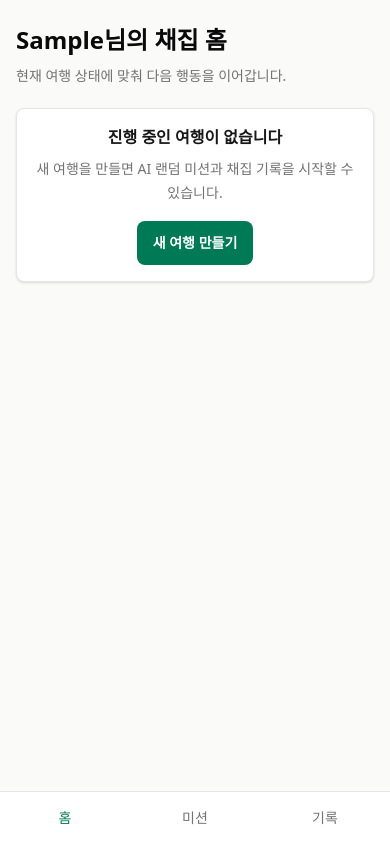
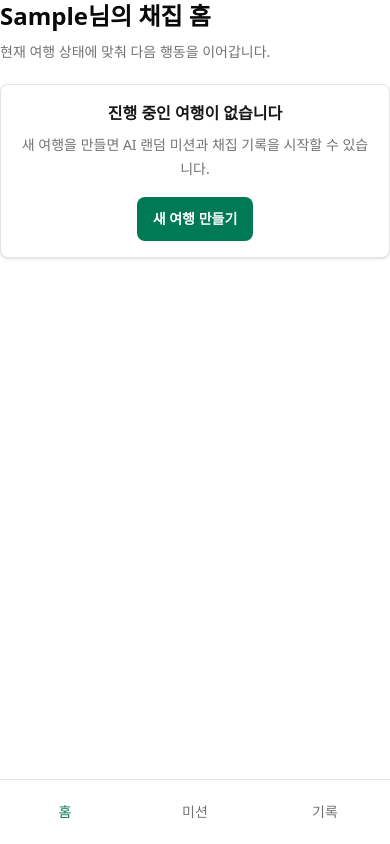
Before and after one commit to kuit-hackathon-t1/kuit-hackathon-t1-front, a React (Vite) app: page /onboarding in a window 390 px wide. Both pictures are taken after typing "Sample" into the empty fields and a click on the button "시작하기". Built offline with nearby package versions, Linux system fonts and the light colour scheme; a web font is replaced by a local one.

Commit message:
refactor: 모바일 중심 레이아웃 구조 정리

```diff
--- a/src/app/layouts/MainTabLayout.tsx
+++ b/src/app/layouts/MainTabLayout.tsx
@@ -1,20 +1,22 @@
-import { NavLink, Outlet } from "react-router";
+import { Outlet, NavLink } from "react-router";
 
 import { cn } from "@/shared/lib/cn";
 
 export default function MainTabLayout() {
   return (
-    <div className="mx-auto min-h-screen max-w-md bg-stone-50 px-4 py-6 pb-24">
-      <Outlet />
+    <div className="relative min-h-dvh pb-20">
+      <main>
+        <Outlet />
+      </main>
 
-      <nav className="fixed bottom-0 left-1/2 w-full max-w-md -translate-x-1/2 border-t border-neutral-200 bg-white/95 backdrop-blur">
-        <div className="grid grid-cols-3">
+      <nav className="fixed bottom-0 left-1/2 z-50 w-full max-w-[430px] -translate-x-1/2 border-t border-neutral-200 bg-white">
+        <div className="grid h-16 grid-cols-3">
           <NavLink
             to="/home"
             className={({ isActive }) =>
               cn(
-                "py-4 text-center text-sm font-medium text-neutral-500",
-                isActive && "text-emerald-700",
+                "flex items-center justify-center text-sm font-medium",
+                isActive ? "text-emerald-700" : "text-neutral-500",
               )
             }
           >
@@ -25,8 +27,8 @@ export default function MainTabLayout() {
             to="/missions"
             className={({ isActive }) =>
               cn(
-                "py-4 text-center text-sm font-medium text-neutral-500",
-                isActive && "text-emerald-700",
+                "flex items-center justify-center text-sm font-medium",
+                isActive ? "text-emerald-700" : "text-neutral-500",
               )
             }
           >
@@ -37,8 +39,8 @@ export default function MainTabLayout() {
             to="/collections"
             className={({ isActive }) =>
               cn(
-                "py-4 text-center text-sm font-medium text-neutral-500",
-                isActive && "text-emerald-700",
+                "flex items-center justify-center text-sm font-medium",
+                isActive ? "text-emerald-700" : "text-neutral-500",
               )
             }
           >
--- a/src/app/layouts/PlainLayout.tsx
+++ b/src/app/layouts/PlainLayout.tsx
@@ -2,7 +2,7 @@ import { Outlet } from "react-router";
 
 export default function PlainLayout() {
   return (
-    <main className="mx-auto min-h-screen max-w-md bg-stone-50 px-4 py-6">
+    <main className="min-h-dvh px-5 py-6">
       <Outlet />
     </main>
   );
--- a/src/app/layouts/RootLayout.tsx
+++ b/src/app/layouts/RootLayout.tsx
@@ -2,8 +2,10 @@ import { Outlet } from "react-router";
 
 export default function RootLayout() {
   return (
-    <div className="min-h-screen bg-stone-50 text-neutral-900">
-      <Outlet />
+    <div className="min-h-dvh bg-neutral-100">
+      <div className="mx-auto min-h-dvh w-full max-w-[430px] bg-white shadow-sm">
+        <Outlet />
+      </div>
     </div>
   );
 }
```
